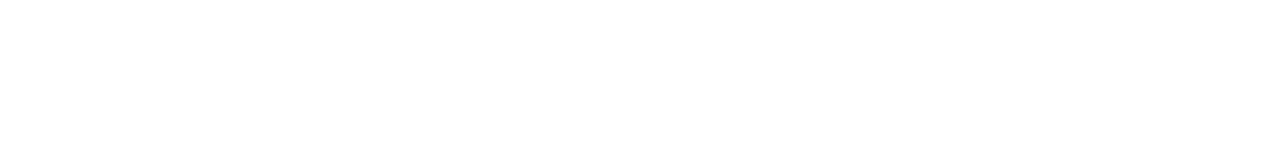
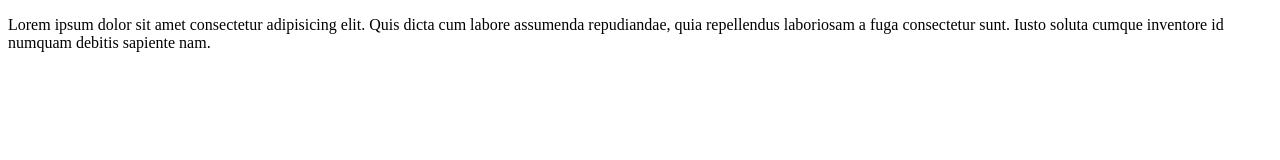
Before and after one commit to Milad1412/git-test2, a plain HTML site: page index.html in a window 1280 px wide. Drawn offline with Linux system fonts and the light colour scheme.

Commit message:
"added paragraph"

```diff
--- a/index.html
+++ b/index.html
@@ -1,11 +1,16 @@
 <!DOCTYPE html>
 <html lang="en">
-<head>
-  <meta charset="UTF-8">
-  <meta name="viewport" content="width=device-width, initial-scale=1.0">
-  <title>Document</title>
-</head>
-<body>
-
-</body>
+  <head>
+    <meta charset="UTF-8" />
+    <meta name="viewport" content="width=device-width, initial-scale=1.0" />
+    <title>Document</title>
+  </head>
+  <body>
+    <p>
+      Lorem ipsum dolor sit amet consectetur adipisicing elit. Quis dicta cum
+      labore assumenda repudiandae, quia repellendus laboriosam a fuga
+      consectetur sunt. Iusto soluta cumque inventore id numquam debitis
+      sapiente nam.
+    </p>
+  </body>
 </html>
```
